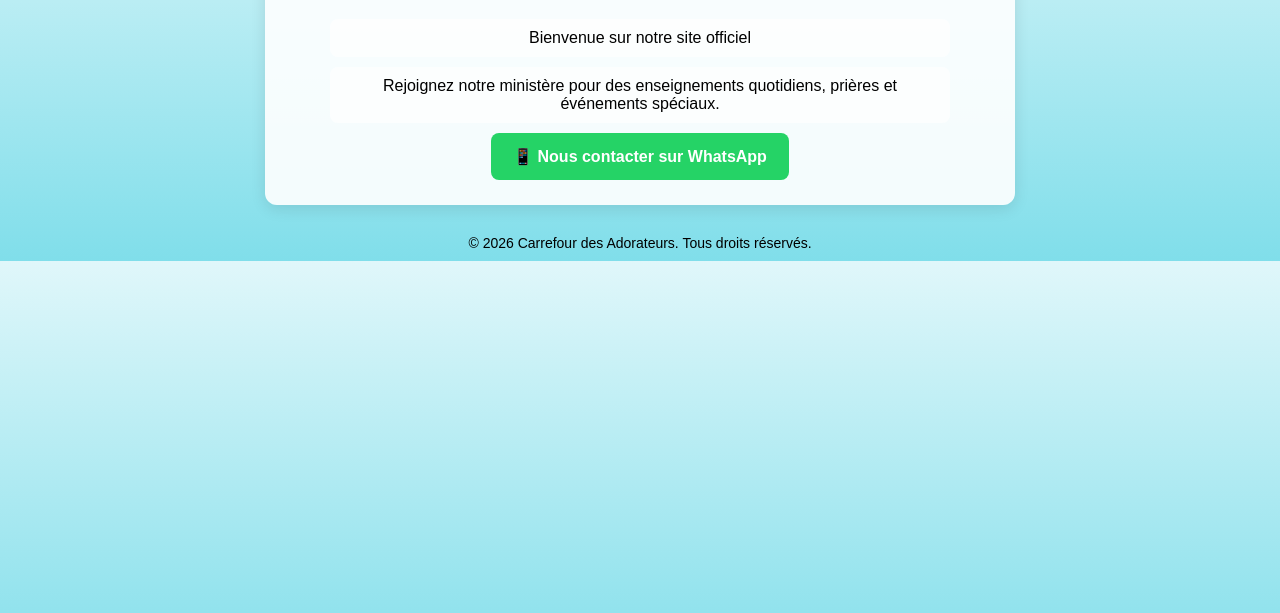
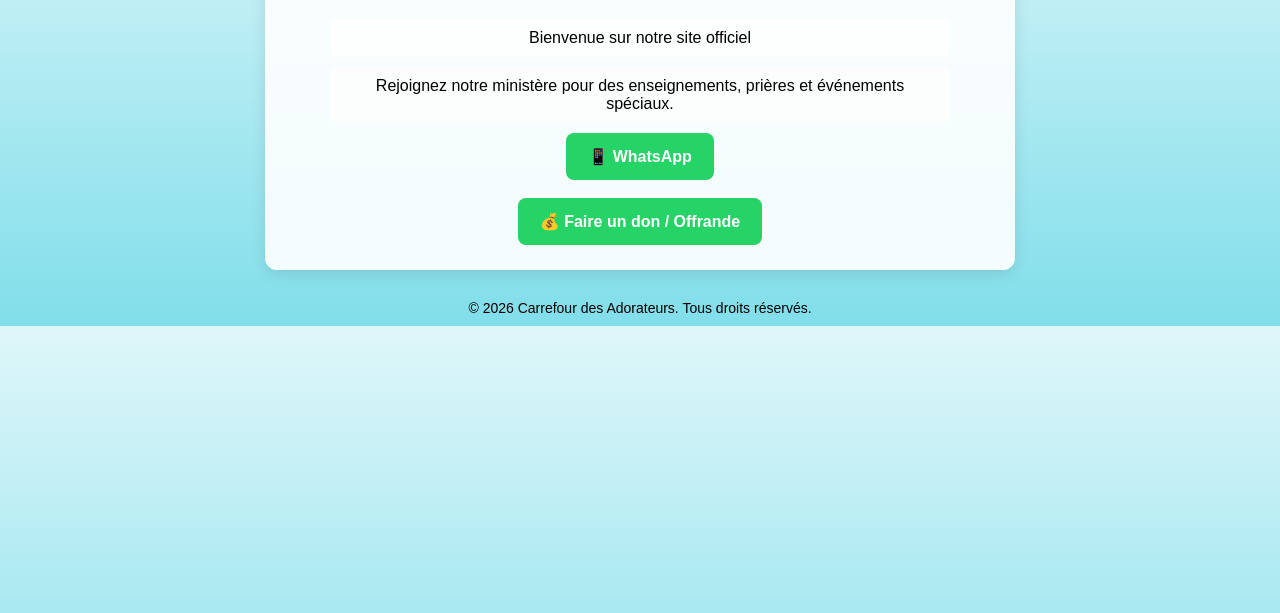
Before and after one commit to amaonokotshi/carrefour-site, a plain HTML site: page index.html in a window 1280 px wide. Shown: the part 169-782 px from the top of the page. Drawn offline with Linux system fonts and the light colour scheme.

Commit message:
Update index.html
Page principale du site officiel Carrefour des Adorateurs avec présentation, navigation, bouton WhatsApp et option de don.

```diff
--- a/index.html
+++ b/index.html
@@ -23,11 +23,17 @@
   <p>Bienvenue sur notre site officiel</p>
 
   <p>
-    Rejoignez notre ministère pour des enseignements quotidiens, prières et événements spéciaux.
+    Rejoignez notre ministère pour des enseignements, prières et événements spéciaux.
   </p>
 
   <button onclick="window.open('https://wa.me/243855375854','_blank')">
-    📱 Nous contacter sur WhatsApp
+    📱 WhatsApp
+  </button>
+
+  <br><br>
+
+  <button onclick="alert('Merci pour votre soutien 🙏')">
+    💰 Faire un don / Offrande
   </button>
 
 </div>
```
